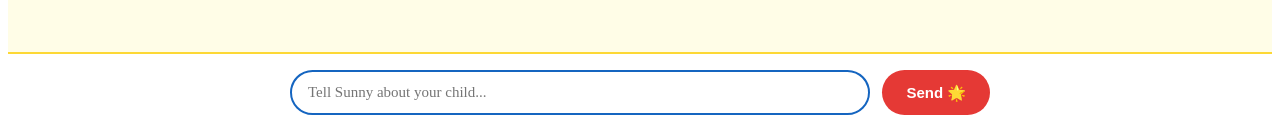
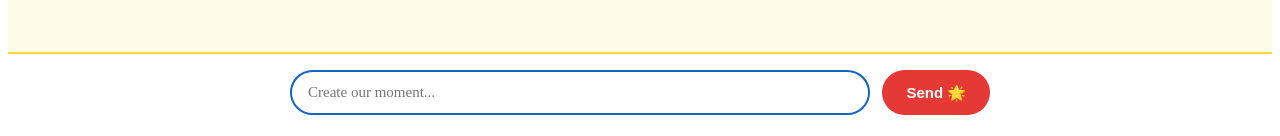
Before and after one commit to pageshannonkelley-maker/playreadylearn, a React (Vite) app: page / in a window 1280 px wide. Shown: the part 677-813 px from the top of the page. Built offline with nearby package versions, Linux system fonts and the light colour scheme.

Commit message:
Update input placeholder text
placeholder voice change

```diff
--- a/src/App.jsx
+++ b/src/App.jsx
@@ -154,7 +154,7 @@ export default function App() {
             value={input}
             onChange={e => setInput(e.target.value)}
             onKeyDown={e => e.key === "Enter" && sendMessage()}
-            placeholder="Tell Sunny about your child..."
+            placeholder="Create our moment..."
             style={{
               flex: 1,
               padding: "12px 16px",
```
